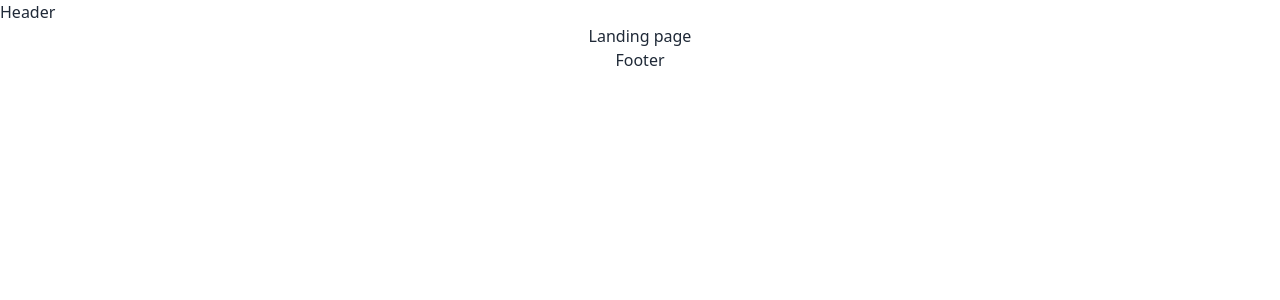
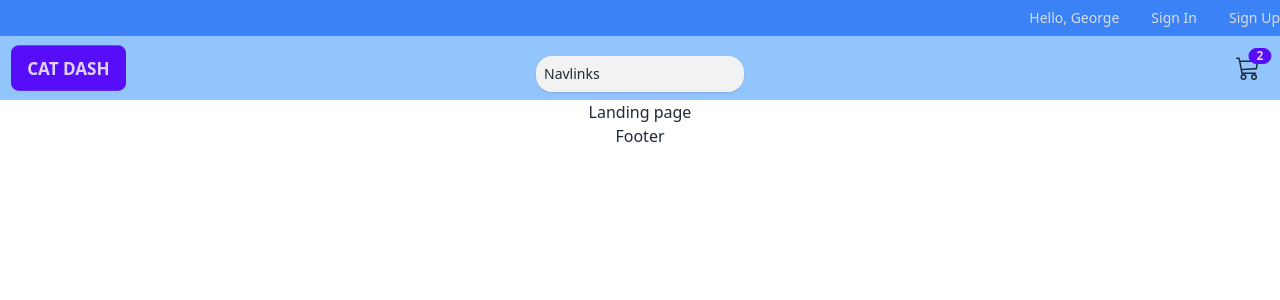
Before and after one commit to Knight-4000/catdash, a React (Vite) app: page / in a window 1280 px wide. Shown: the top 300 px of the page. Built offline with nearby package versions, Linux system fonts and the light colour scheme.

Commit message:
Updated header and added navbar structure.

```diff
--- a/src/components/Header.jsx
+++ b/src/components/Header.jsx
@@ -1,9 +1,19 @@
-
+import { Link } from "react-router-dom";
 
 export default function Header() {
   return (
-    <div>
-      <h3>Header</h3>
-    </div>
+    <header className="bg-blue-500 py-2 text-neutral-content">
+      <div className="align-element flex justify-center sm:justify-end">
+        <div className='flex gap-x-2 sm:gap-x-8 items-center'>
+          <p className='text-xs sm:text-sm'>Hello, George</p>
+          <Link to='/login' className="link link-hover text-xs sm:text-sm">
+            Sign In
+          </Link>
+          <Link to='/register' className="link link-hover text-xs sm:text-sm">
+            Sign Up
+          </Link>
+        </div>
+      </div>
+    </header>
   )
 }
--- /dev/null
+++ b/src/components/Navbar.jsx
@@ -0,0 +1,43 @@
+import { BsCart3, BsMoonFill, BsSunFill } from 'react-icons/bs';
+import { FaBarsStaggered } from 'react-icons/fa6';
+import { NavLink } from 'react-router-dom';
+
+export default function Navbar() {
+  return (
+    <nav className="bg-blue-300">
+      <div className="navbar align-element">
+        <div className="navbar-start">
+            <NavLink to='/' className='hidden lg:flex btn btn-primary text-lg items-center'>Cat Dash</NavLink>
+            <div className='dropdown'>
+            <label tabIndex={0} className='btn btn-ghost lg:hidden'>
+              <FaBarsStaggered className='h-6 w-6' />
+            </label>
+            <ul
+              tabIndex={0}
+              className='menu menu-sm dropdown-content mt-3 z-[1] p-2 shadow bg-base-200 rounded-box w-52'
+            >
+              <p>Home</p>
+            </ul>
+          </div>
+        </div>
+            <div className='navbar-center hidden lg:flex'>
+                <ul className='menu menu-sm dropdown-content mt-3 z-[1] p-2 shadow bg-base-200 rounded-box w-52'>
+                    Navlinks
+                </ul>
+            </div>
+            <div className='navbar-end'>
+                <NavLink to ='/cart' className='btn btn-ghost btn-circle btn-md ml-4'>
+                    <div className='indicator'>
+                        <BsCart3 className='h-6 w-6' />
+                        <span className='badge badge-sm badge-primary indicator-item'>
+                            2
+                        </span>
+                    </div>
+
+                </NavLink>
+            </div>
+
+      </div>
+    </nav>
+  )
+}
--- a/src/components/index.js
+++ b/src/components/index.js
@@ -1,3 +1,4 @@
 export { default as AuthButton } from './AuthButton';
 export { default as FormInput } from './FormInput';
 export { default as Header } from './Header';
+export { default as Navbar } from './Navbar';
--- a/src/pages/HomeLayout.jsx
+++ b/src/pages/HomeLayout.jsx
@@ -1,12 +1,12 @@
 import { Outlet } from "react-router-dom"
-import { Header } from "../components"
+import { Header, Navbar } from "../components"
 
 export default function HomeLayout() {
   return (
     <div>
       <Header />
-          <Outlet />
-
+      <Navbar />
+      <Outlet />
       <h3 className="text-center">Footer</h3>
     </div>
   )
```
